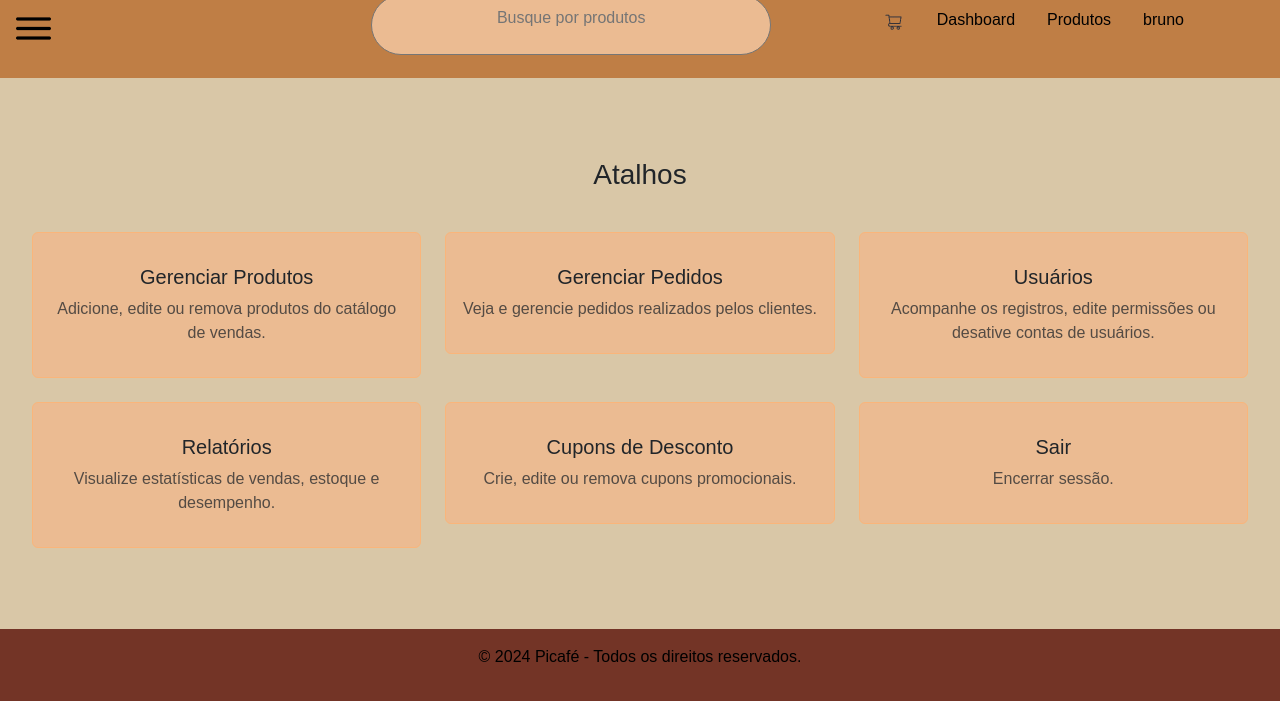
After one commit to BrunoSFavaro/Picafe, a Django app: page /superuser/ in a window 1280 px wide. The commit adds this page. Shown: the part 99-800 px from the top of the page. Run offline with Django 5.2, Linux system fonts and the light colour scheme; a user stored in the database is signed in; some libraries are stand-ins or nearby versions.

Commit message:
:sparkles: feat: Cria página 'admin_profile'

```diff
--- a/User/urls.py
+++ b/User/urls.py
@@ -15,4 +15,5 @@ urlpatterns = [
     path("profile/payments/", views.view_payments, name="payments"),
     path("profile/payments/add/", views.add_payment, name="add_payment"),
     path("profile/payments/edit/<int:payment_id>/", views.edit_payment, name="edit_payment"),
+    path("profile/payments/delete/<int:payment_id>/", views.delete_payment, name="delete_payment")
 ]
--- a/User/views.py
+++ b/User/views.py
@@ -245,3 +245,8 @@ def edit_payment(request, payment_id):
     return render(request, "User/edit_payment.html", {
         'payment': payment,
     })
+
+def delete_payment(request, payment_id):
+    payment = get_object_or_404(UserPayments, id=payment_id)
+    payment.delete()
+    return redirect('payments')
--- a/superuser/urls.py
+++ b/superuser/urls.py
@@ -2,6 +2,7 @@ from django.urls import path
 from superuser import views
 
 urlpatterns = [
+    path('', views.admin_profile, name="admin_profile"),
     path('dashboard/', views.admin_dashboard, name='admin_dashboard'),
     path('add_product/', views.add_product, name='add_product'),
     path('edit_product/<int:product_id>/', views.edit_product, name='edit_product'),
--- a/superuser/views.py
+++ b/superuser/views.py
@@ -5,6 +5,10 @@ from pages.models import Product
 from .forms import ProductForm
 
 # Create your views here.
+
+@staff_member_required
+def admin_profile(request):
+    return render(request, "superuser/adminprofile.html")
 
 @staff_member_required
 def admin_dashboard(request):
--- a/templates/User/payments.html
+++ b/templates/User/payments.html
@@ -39,7 +39,7 @@
                         </div>
                         <div>
                             <a href="{% url 'edit_payment' payment.id %}" class="btn btn-sm btn-primary">Editar</a>
-                            <a href="#" class="btn btn-sm btn-danger">Excluir</a>
+                            <a href="{% url 'delete_payment' payment.id %}" class="btn btn-sm btn-danger">Excluir</a>
                         </div>
                     </li>
                 {% endfor %}
--- a/templates/pages/layout.html
+++ b/templates/pages/layout.html
@@ -31,7 +31,7 @@
             <div class="nav-btns">
                 <ul class="nav-links">
                     <li><a href="{% url 'view_cart' %}"><img src="{% static 'pages/images/CartIcon.png' %}" alt=""></a></li>
-                    <li><a href="{% url 'admin_dashboard' %}">Dashboard</a></li>
+                    <li><a href="{% url 'admin_profile' %}">Dashboard</a></li>
                     <li><a href="{% url 'products' %}">Produtos</a></li>
                     {% if user.is_authenticated %}
                     <li class="dropdown">
--- /dev/null
+++ b/templates/superuser/adminprofile.html
@@ -0,0 +1,77 @@
+{% extends 'pages/layout.html' %}
+
+{% block body %}
+{% if messages %}
+<ul class="messages list-unstyled d-flex flex-column align-items-center">
+    {% for message in messages %}
+        <li class="alert alert-{{ message.tags }} w-50 text-center rounded-pill py-2">
+            {{ message }}
+        </li>
+    {% endfor %}
+</ul>
+{% endif %}
+
+<!-- Atalhos -->
+<div class="profile-shortcuts mt-5">
+    <h3 class=""><i class="bi bi-dash-circle"></i> Atalhos</h3>
+    <div class="row row-cols-1 row-cols-md-3 g-4 mt-3">
+        <!-- Cartões -->
+        <div class="col">
+            <a href="{% url 'admin_dashboard' %}">
+                <div class="shortcut-card p-3 rounded text-center">
+                    <i class="bi bi-bag-fill fs-1 text-danger"></i>
+                    <h5 class="mt-3">Gerenciar Produtos</h5>
+                    <p class="text-muted">Adicione, edite ou remova produtos do catálogo de vendas.</p>
+                </div>
+            </a>
+        </div>
+        <div class="col">
+            <a href="#">
+                <div class="shortcut-card p-3 rounded text-center">
+                    <i class="bi bi-geo-alt-fill fs-1 text-danger"></i>
+                    <h5 class="mt-3">Gerenciar Pedidos</h5>
+                    <p class="text-muted">Veja e gerencie pedidos realizados pelos clientes.</p>
+                </div>
+            </a>
+        </div>
+        <div class="col">
+            <a href="#">
+                <div class="shortcut-card p-3 rounded text-center">
+                    <i class="bi bi-credit-card-2-back-fill fs-1 text-danger"></i>
+                    <h5 class="mt-3">Usuários</h5>
+                    <p class="text-muted">Acompanhe os registros, edite permissões ou desative contas de usuários.</p>
+                </div>
+            </a>
+        </div>
+        <div class="col">
+            <a href="#">
+                <div class="shortcut-card p-3 rounded text-center">
+                    <i class="bi bi-heart-fill fs-1 text-danger"></i>
+                    <h5 class="mt-3">Relatórios</h5>
+                    <p class="text-muted">Visualize estatísticas de vendas, estoque e desempenho.</p>
+                </div>
+            </a>
+        </div>
+        <div class="col">
+            <a href="#">
+                <div class="shortcut-card p-3 rounded text-center">
+                    <i class="bi bi-chat-left-dots-fill fs-1 text-danger"></i>
+                    <h5 class="mt-3">Cupons de Desconto</h5>
+                    <p class="text-muted">Crie, edite ou remova cupons promocionais.</p>
+                </div>
+            </a>
+        </div>
+        <div class="col">
+            <a href="{% url 'logout' %}">
+                <div class="shortcut-card p-3 rounded text-center">
+                    <i class="bi bi-box-arrow-right fs-1 text-danger"></i>
+                    <h5 class="mt-3">Sair</h5>
+                    <p class="text-muted">Encerrar sessão.</p>
+                </div>
+            </a>
+        </div>
+    </div>
+</div>
+</div>
+
+{% endblock %}
```
Also changed, not shown: templates/User/add_payment.html (+1 -6 lines).
